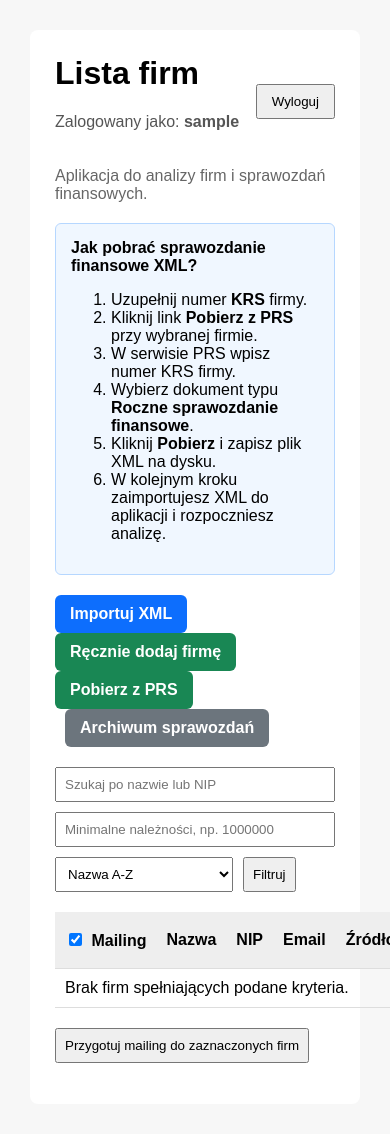
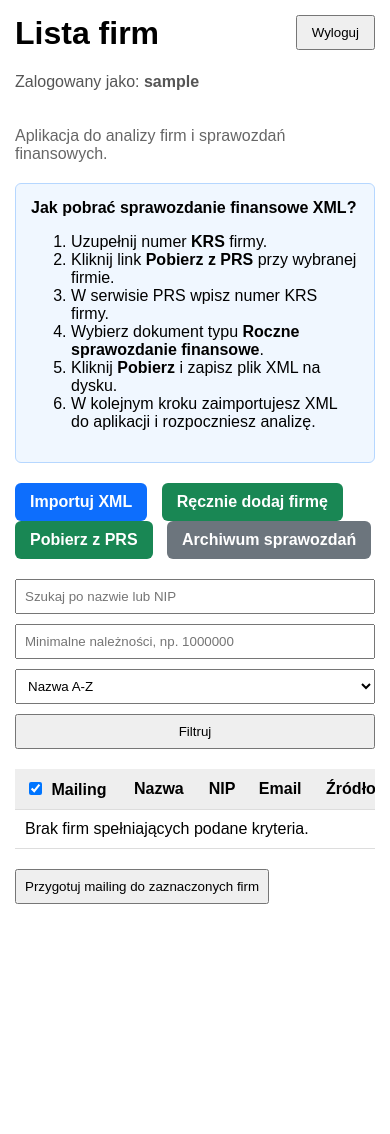
Before and after one commit to Stazus/projekt_django, a Django app: page / in a window 390 px wide; the page is wider, and only the part inside the window is pictured. After the commit the page ends 904 px from the top of that part, so only its background shows below. Run offline with Django 5.2, Linux system fonts and the light colour scheme; the visitor is signed in with stand-in values (Sample User, id 1); data that the repository does not hold is empty; parts of the project's set-up code (start-up, migrations or seed data) failed here and were passed over.

Commit message:
Dodano podstawową responsywność tabeli firm

```diff
--- a/firmy_django/templates/firmy_django/index.html
+++ b/firmy_django/templates/firmy_django/index.html
@@ -7,6 +7,10 @@
     {% load custom_filters %}
 
     <style>
+        * {
+            box-sizing: border-box;
+        }
+
         body {
             font-family: Arial, sans-serif;
             margin: 30px;
@@ -25,10 +29,19 @@
             margin-top: 0;
         }
 
+        .table-wrapper {
+            width: 100%;
+            max-width: 100%;
+            overflow-x: auto;
+            margin-top: 20px;
+            -webkit-overflow-scrolling: touch;
+        }
+
         table {
             border-collapse: collapse;
             width: 100%;
-            margin-top: 20px;
+            min-width: 1250px;
+            margin-top: 0;
         }
 
         th, td {
@@ -113,6 +126,40 @@
         .logout-button {
             padding: 8px 14px;
             cursor: pointer;
+        }
+
+        @media (max-width: 768px) {
+            body {
+                margin: 0;
+            }
+
+            .container {
+                width: 100%;
+                max-width: none;
+                padding: 15px;
+                border-radius: 0;
+            }
+
+            .top-bar {
+                align-items: flex-start;
+                gap: 15px;
+            }
+
+            .filters {
+                align-items: stretch;
+            }
+
+            .filters input,
+            .filters select,
+            .filters button {
+                width: 100% !important;
+                max-width: none;
+            }
+
+            .table-wrapper {
+                margin-left: 0;
+                margin-right: 0;
+            }
         }
     </style>
 </head>
@@ -256,7 +303,8 @@
     <form method="post" action="{% url 'przygotuj_mailing' %}">
         {% csrf_token %}
 
-        <table>
+        <div class="table-wrapper">
+            <table>
             <thead>
                 <tr>
                     <th class="mailing-header">
@@ -412,7 +460,8 @@
                 {% endfor %}
 
             </tbody>
-        </table>
+            </table>
+        </div>
 
         <p class="mailing-button">
             <button type="submit">
```
